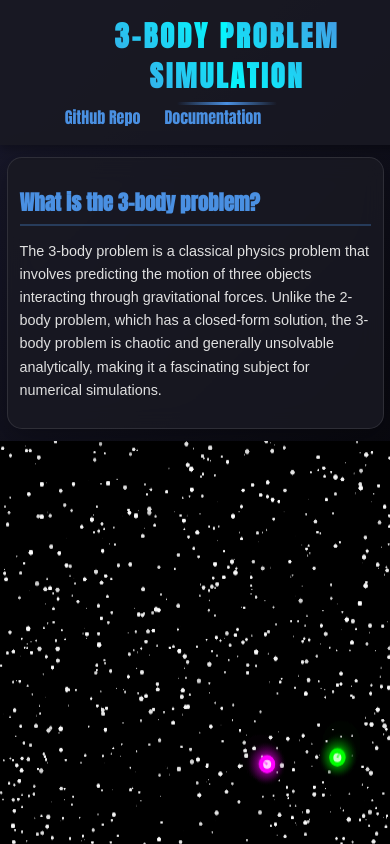
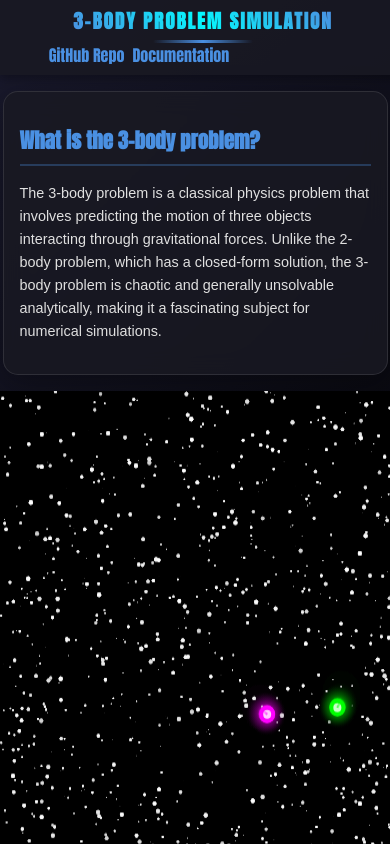
Before and after one commit to ricciviero/3-body-problem, a website: page public/index.html in a window 390 px wide. Drawn offline with Linux system fonts and the light colour scheme; animation ran at ten frames a second.

Commit message:
header mobile done

```diff
--- a/public/style.css
+++ b/public/style.css
@@ -211,6 +211,25 @@ h1::after {
         display: block;
     }
 
+    .site-header {
+        display: flex;
+        flex-direction: column;
+        align-items: center;
+        padding: 1rem;
+    }
+
+    .header-left .site-title {
+        font-size: 1.5rem;
+        text-align: center;
+    }
+
+    .header-right {
+        display: flex;
+        gap: 1rem;
+        margin-top: 0.5rem;
+        justify-content: center;
+    }
+
     h1 {
         font-size: clamp(1.5rem, 5vw, 2rem);
         margin: var(--spacing-md) auto;
@@ -236,12 +255,23 @@ h1::after {
     }
 }
 
-/* Mobile Large */
+/* Modifiche per schermi piccoli */
 @media screen and (max-width: 576px) {
-    :root {
-        --spacing-lg: 1.5rem;
-        --spacing-md: 0.75rem;
-        --spacing-sm: 0.375rem;
+    .site-header {
+        padding: 0.5rem;
+    }
+
+    .header-left .site-title {
+        font-size: 1.2rem;
+    }
+
+    .header-right {
+        gap: 0.5rem;
+        justify-content: center;
+        /* Centra i link */
+        width: 100%;
+        /* Assicura che i link si distribuiscano centralmente */
+        display: flex;
     }
 
     .card {
@@ -251,16 +281,6 @@ h1::after {
 
     canvas {
         height: 100vh;
-    }
-
-    .site-header {
-        flex-direction: column;
-        align-items: center;
-    }
-
-    .header-right {
-        margin-top: 0.5rem;
-        justify-content: center;
     }
 }
 
```
